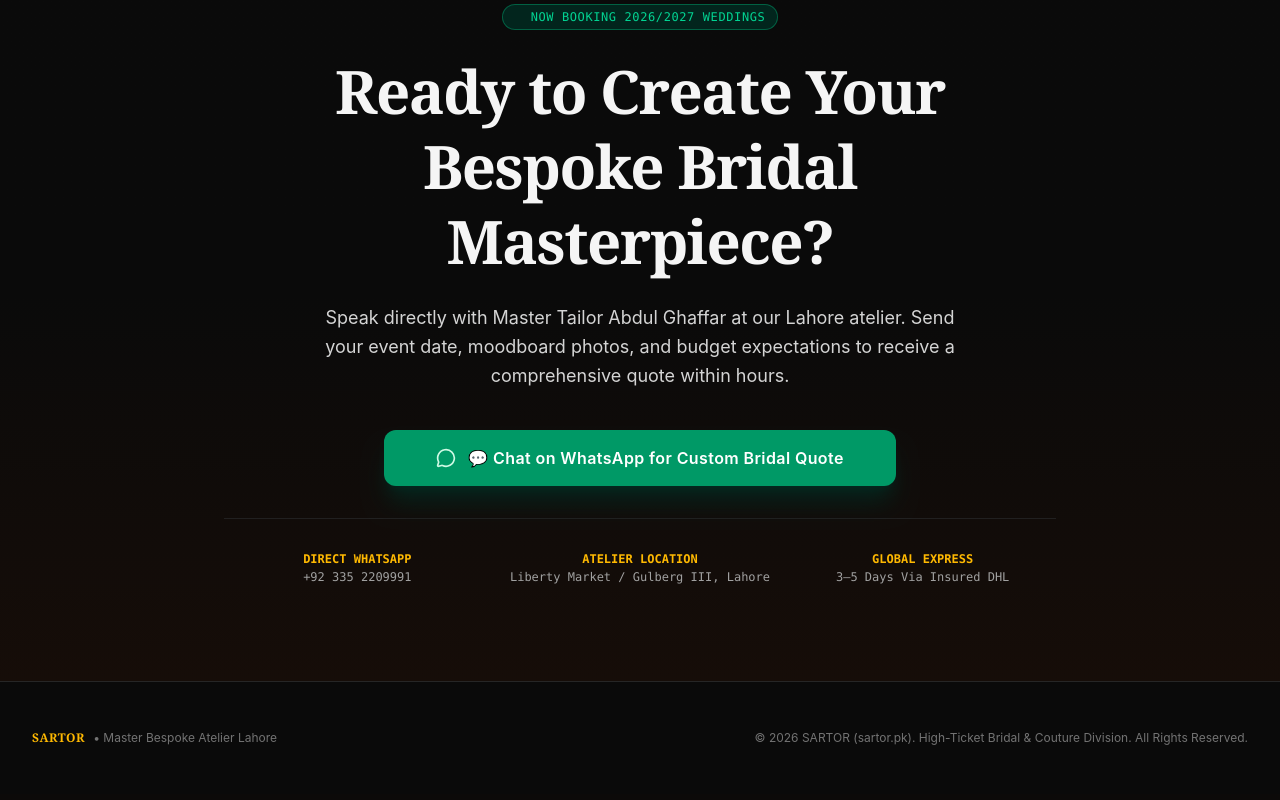
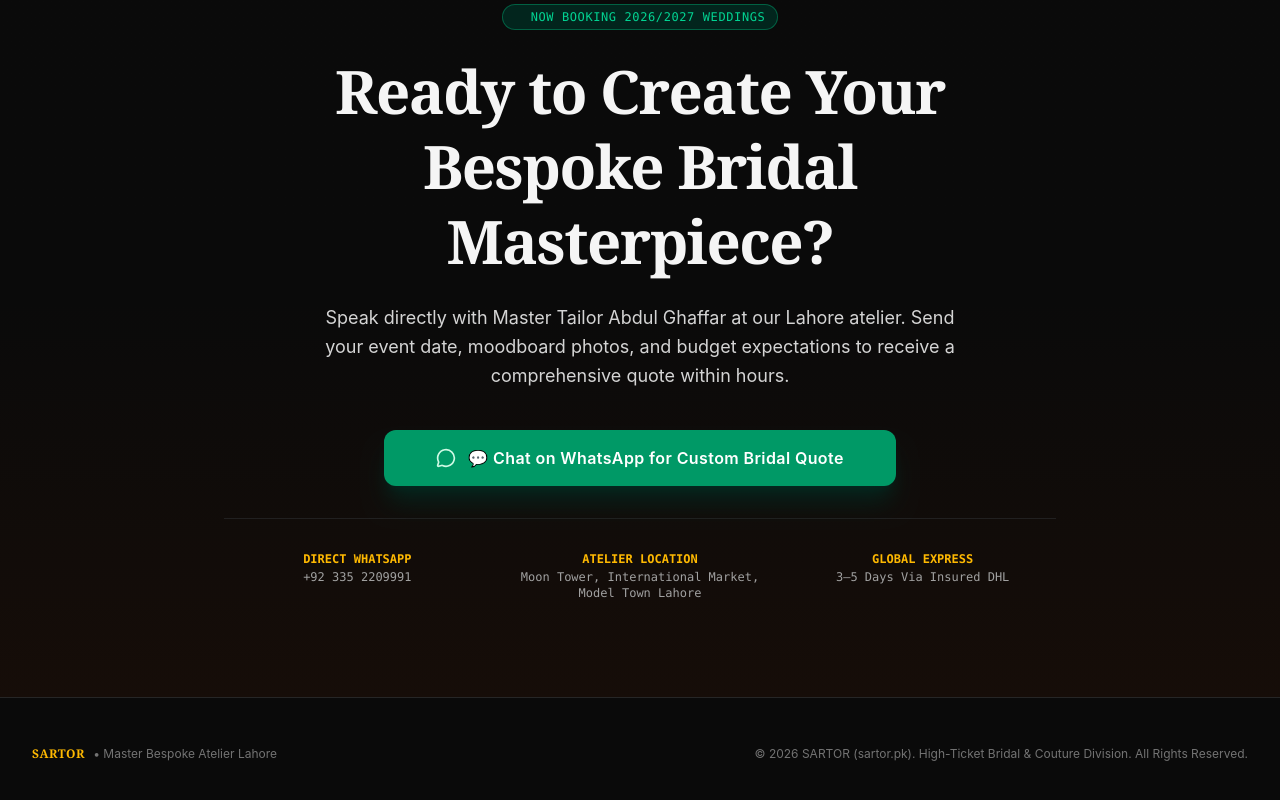
Before and after one commit to sartorbase/sartor-website, a Next.js app: page /custom-bridal in a window 1280 px wide. Shown: the part 7385-8185 px from the top of the page. Built offline with nearby package versions, Linux system fonts and the light colour scheme.

Commit message:
fix: update atelier location address
Update the business location to Moon Tower, International Market, Model Town Lahore.

```diff
--- a/app/custom-bridal/page.tsx
+++ b/app/custom-bridal/page.tsx
@@ -1117,7 +1117,7 @@ I would like to share my design references and schedule a live digital sizing se
             </div>
             <div>
               <span className="text-amber-400 block font-bold mb-0.5">ATELIER LOCATION</span>
-              <span>Liberty Market / Gulberg III, Lahore</span>
+              <span>Moon Tower, International Market, Model Town Lahore</span>
             </div>
             <div>
               <span className="text-amber-400 block font-bold mb-0.5">GLOBAL EXPRESS</span>
--- a/src/components/pages/CustomBridalLandingPage.tsx
+++ b/src/components/pages/CustomBridalLandingPage.tsx
@@ -1071,7 +1071,7 @@ I would like to share my design references and schedule a live digital sizing se
             </div>
             <div>
               <span className="text-amber-400 block font-bold mb-0.5">ATELIER LOCATION</span>
-              <span>Liberty Market / Gulberg III, Lahore</span>
+              <span>Moon Tower, International Market, Model Town Lahore</span>
             </div>
             <div>
               <span className="text-amber-400 block font-bold mb-0.5">GLOBAL EXPRESS</span>
```
